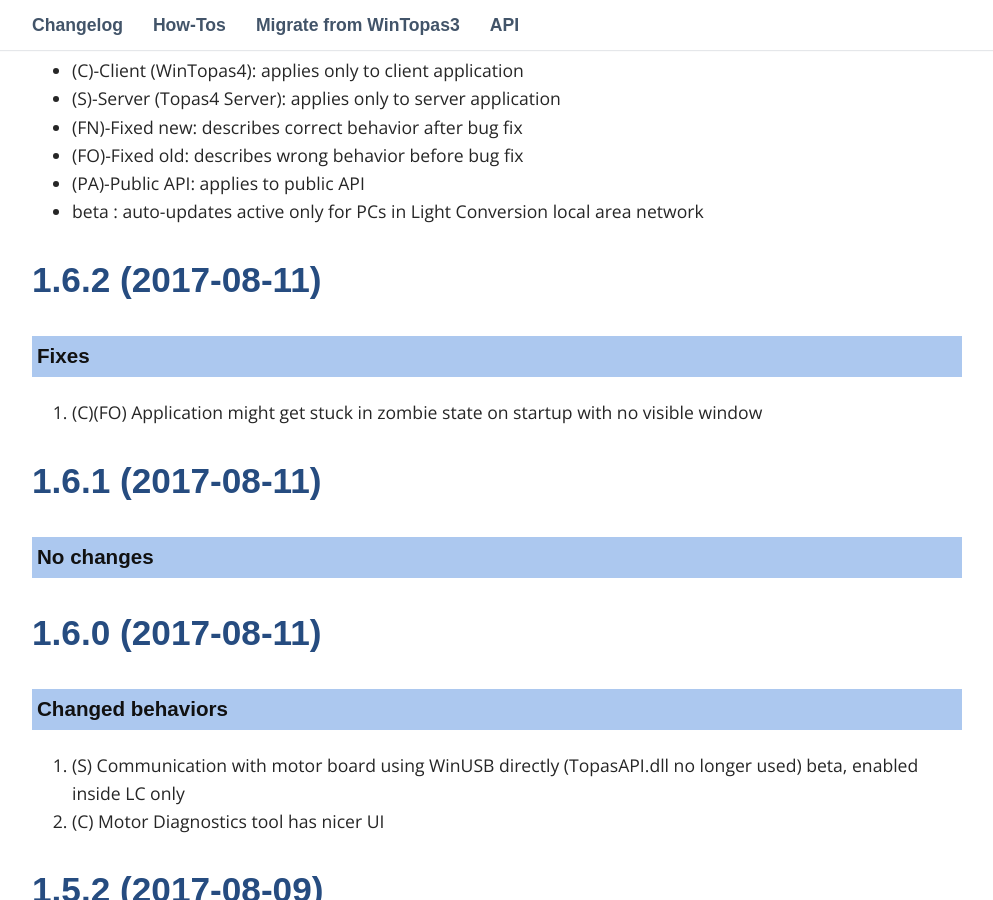
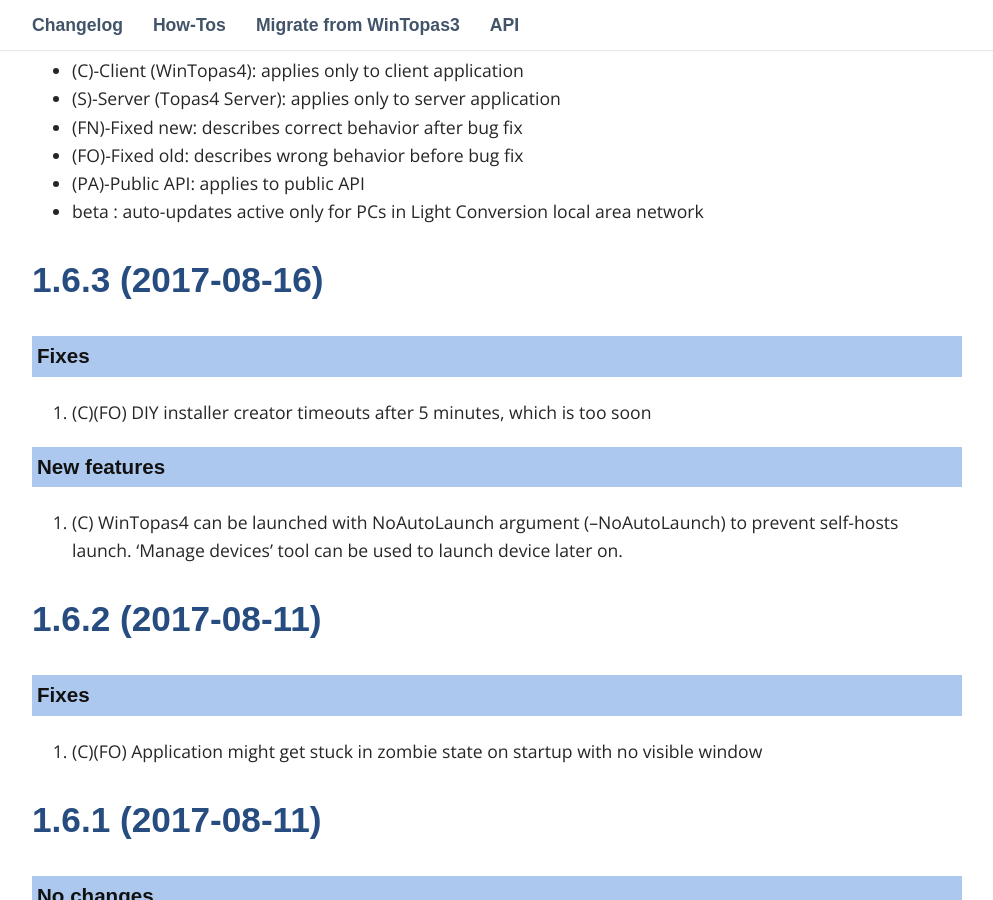
Before and after one commit to DomasM/Topas4InfoTemp00, a Jekyll site: the page built from _pages/03_changelog.md, in a window 1280 px wide and 900 px high, scrolled down 497 px. Shown: the whole window, without its empty margins (143-1136 px from the left). Built offline with Jekyll 4.4.1, drawn with Linux system fonts in a browser that asks for light colours; some web fonts are replaced; comment, search, counter and statistics services are not loaded.

Commit message:
1.6.3 release

```diff
--- a/_pages/03_changelog.md
+++ b/_pages/03_changelog.md
@@ -18,6 +18,18 @@
 * (PA)-Public API: applies to public API
 * beta : auto-updates active only for PCs in Light Conversion local area network
 
+
+
+## 1.6.3 (2017-08-16)
+
+### Fixes
+
+1. (C)(FO) DIY installer creator timeouts after 5 minutes, which is too soon
+
+
+### New features
+
+1. (C) WinTopas4 can be launched with NoAutoLaunch argument (--NoAutoLaunch) to prevent self-hosts launch. 'Manage devices' tool can be used to launch device later on.
 
 
 ## 1.6.2 (2017-08-11)
```
